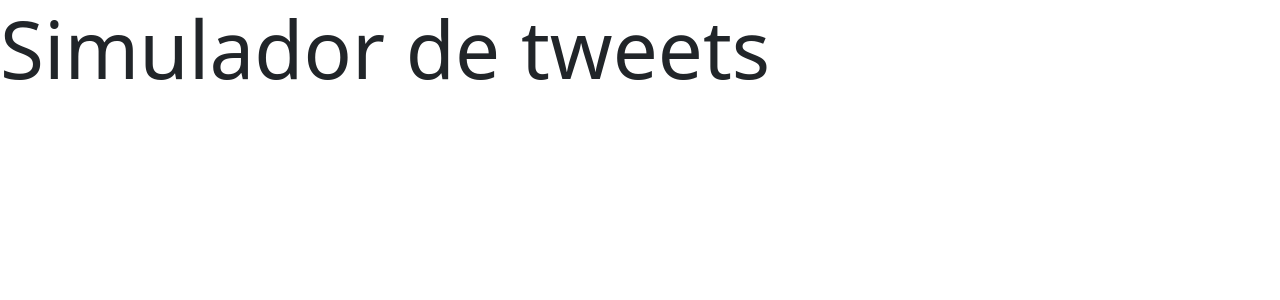
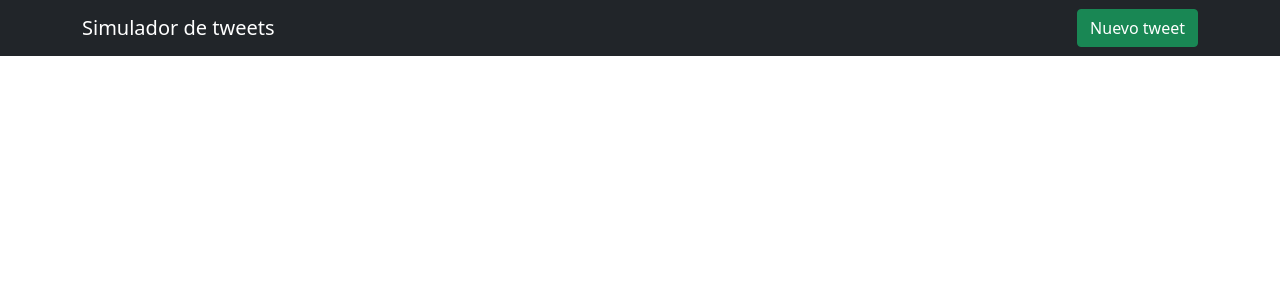
Before and after one commit to jgrisalescode/vue-tweet-simulator, a Vue app: page / in a window 1280 px wide. Shown: the top 300 px of the page. Built offline with nearby package versions, Linux system fonts and the light colour scheme.

Commit message:
Menu Web

```diff
--- a/src/App.vue
+++ b/src/App.vue
@@ -1,11 +1,14 @@
 <template>
-  <h1 class="display-1">Simulador de tweets</h1>
+  <Menu/>
 </template>
 
 <script>
+import Menu from "./components/Menu"
 export default {
   name: "App",
-  components: {}
+  components: {
+    Menu
+  }
 }
 </script>
 
--- /dev/null
+++ b/src/components/Menu.vue
@@ -0,0 +1,14 @@
+<template>
+  <nav class="navbar navbar-dark bg-dark">
+    <div class="container">
+      <span class="navbar-brand">Simulador de tweets</span>
+      <button class="btn btn-success pl-4 pr-4">Nuevo tweet</button>
+    </div>
+  </nav>
+</template>
+
+<script>
+export default {}
+</script>
+
+<style lang="scss" scoped></style>
```
